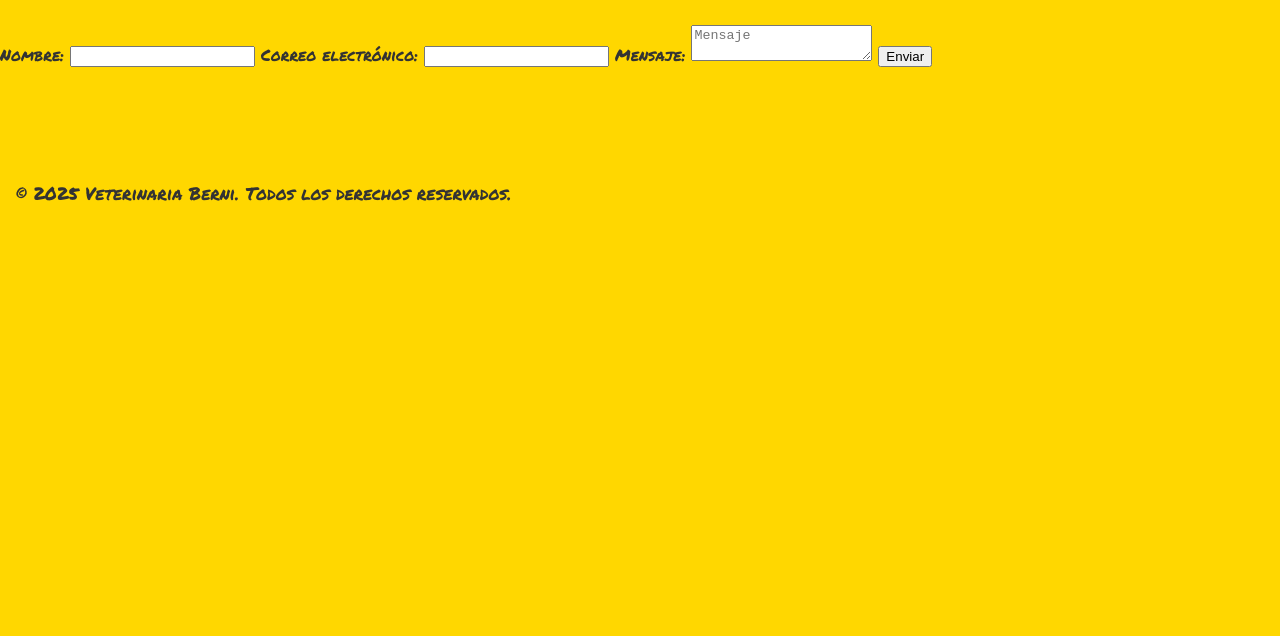
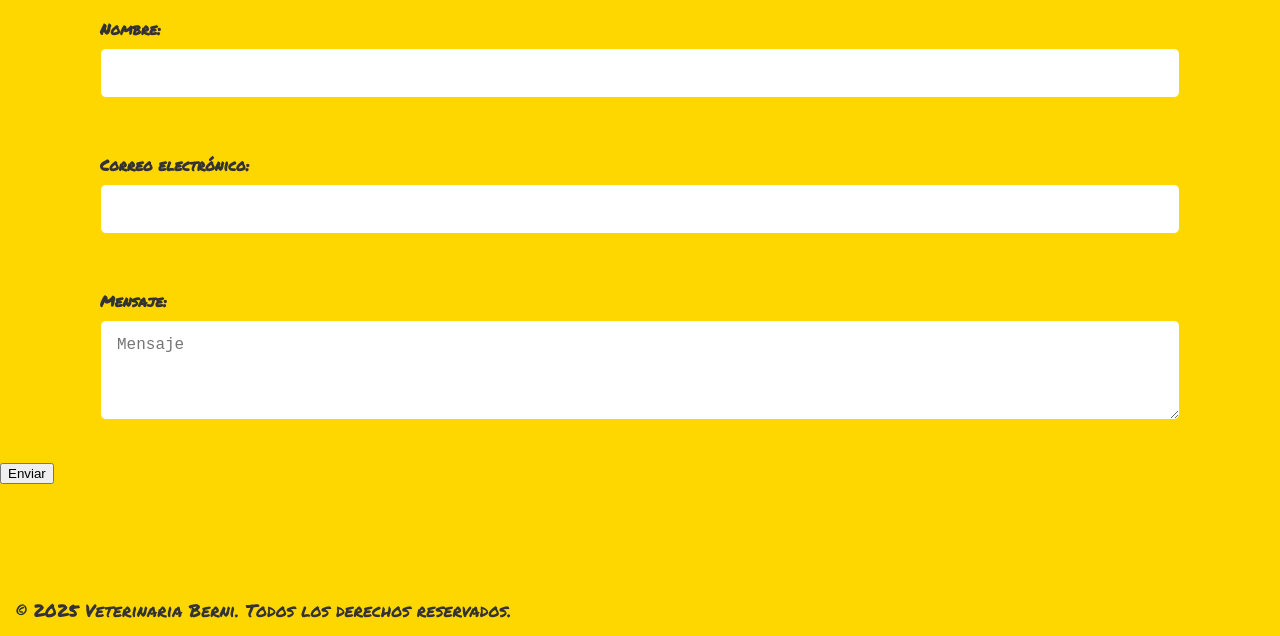
Before and after one commit to choski91/BiografiaVeterinariaBerni, a plain HTML site: page pages/contacto.html in a window 1280 px wide. Shown: the part 548-1184 px from the top of the page. Before the commit the page ends 800 px from the top, so only its background shows below. Drawn offline with Linux system fonts and the light colour scheme; a web font is replaced by a local one.

Commit message:
cambios en css

```diff
--- a/pages/contacto.html
+++ b/pages/contacto.html
@@ -16,34 +16,36 @@
      <nav>
       <ul>
         <li><a href="../index.html">Home</a></li>
-        <li><a href="biografia.html">Biografia</a></li>
-        <li><a href="portfolio.html">Portfolio</a></li>
+        <li><a href="./biografia.html">Biografia</a></li>
+        <li><a href="./portfolio.html">Portfolio</a></li>
      </ul>
     </nav>
   </header>
     <main>
     <h1 id="titulo-contacta">Contacta con nosotros</h1>
     <form action="#" method="POST" name="contactForm">
+      <div class="form-grupo">
         <label for="nombre">Nombre:</label>
         <input type="text"
                id="nombre"
                name="nombre"
                required
-        />
-
+        /></div>
+      <div class="form-grupo">
         <label for="email">Correo electrónico:</label>
         <input type="email"
                id="email"
                name="correo electrónico"
                required
-        />
+        /></div>
+      <div class="form-grupo">
         <label for="mensaje">Mensaje:</label>
         <textarea
           id="mensaje"
           name="mensaje"
           placeholder="Mensaje"
           required
-        ></textarea>
+        ></textarea></div>
         <button type="submit" onclick="alert('Muchas gracias!')">Enviar</button>
     </form>
     </main>
--- a/style.css
+++ b/style.css
@@ -121,6 +121,43 @@ a:focus {
    outline-offset: 2px;
 }
 
+.imagenes {
+   width: 350px;
+   height: 350px;
+   display: flex;
+   justify-content: center;
+}
+
+.form-grupo {
+  display: flex;
+  flex-direction: column;
+  margin-bottom: 1.5rem;
+  position: relative;
+}
+.form-grupo label {
+  margin-bottom: 0.5rem;
+  font-weight: 600;
+  color: var(--color-texto-general);
+  font-size: 0.95rem;
+}
+.form-grupo input[type="text"],
+.form-grupo input[type="email"],
+.form-grupo textarea {
+  padding: 0.75rem 1rem;
+  border: 1px solid var(--color-primario-fondo);
+  border-radius: 0.375rem;
+  font-size: 1rem;
+  line-height: 1.5;
+  width: 100%;
+  box-sizing: border-box;
+  transition: border-color 0.2s ease-in-out, box-shadow 0.2s ease-in-out;
+}
+
+.form-grupo textarea {
+  resize: vertical;
+  min-height: 100px;
+}
+
 #cuerpo-portfolio{
    font-family: 'Permanent Marker', cursive;
    margin: 0;
@@ -144,7 +181,6 @@ a:focus {
    margin-top: 5rem;
    margin-bottom: 2.5rem;
    font-size: clamp(2.5rem, 6vw + 1rem, 5rem);
-
 }
 
 #titulo-home:hover {
@@ -153,13 +189,12 @@ a:focus {
 }
 
 #titulo-contacta {
-   font-family: "Permanent Marker", cursive;
+   font-family: "Imperial Script", cursive;
    font-weight: 400;
    font-style: normal;
    text-align: center;
    margin-top: 5rem;
    margin-bottom: 2.5rem;
-   background-color: var(--color-header-fondo);
 }
 
 #cuerpo-home {
@@ -172,8 +207,8 @@ a:focus {
    font-style: normal;
    text-align: center;
    font-size: 5rem;
+}
 
-}
 #titulo-portfolio {
    font-family: "Imperial Script", cursive;
    font-weight: 400;
@@ -186,9 +221,9 @@ a:focus {
   nav ul {
     flex-direction: row;
     gap: 3rem;
-  }
+   }
 
   nav li a {
     width: auto;
-  }
+   }
 }
```
Also changed, not shown: index.html (+7 -2 lines), pages/biografia.html (+3 -3 lines), pages/portfolio.html (+5 -4 lines).
